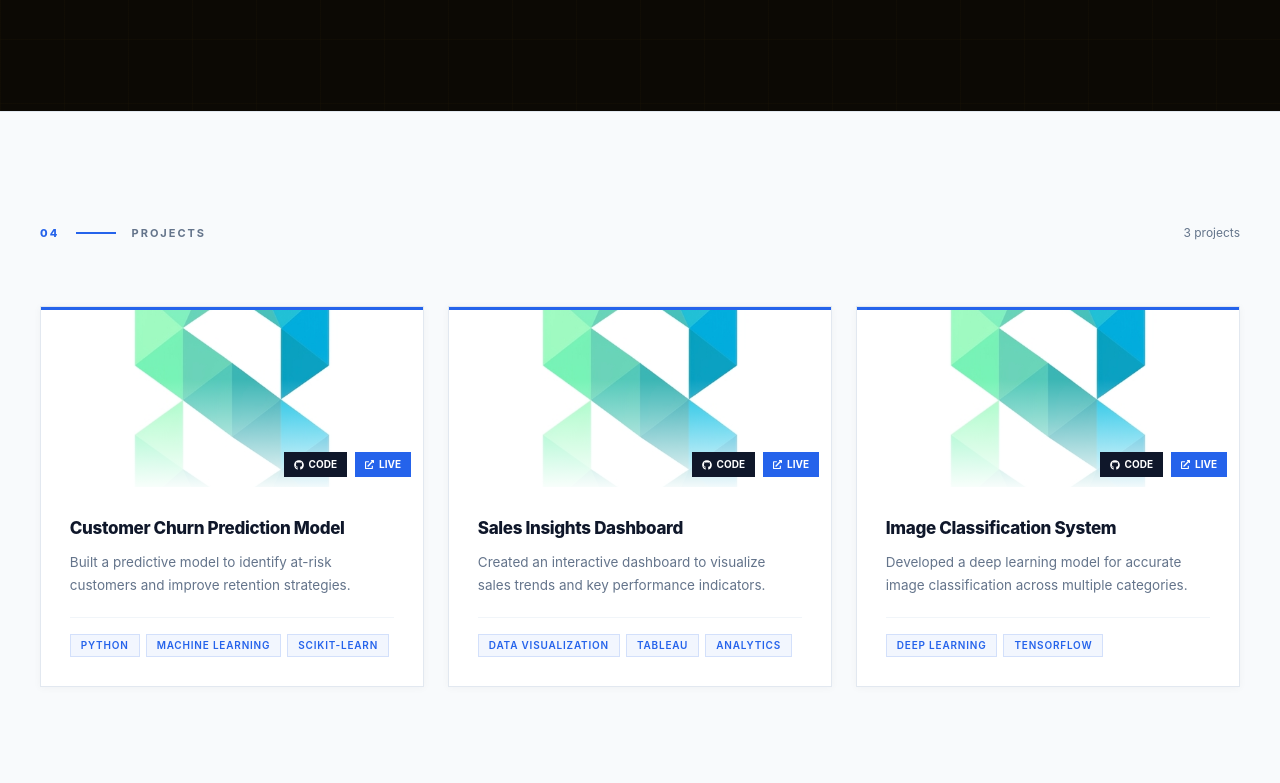
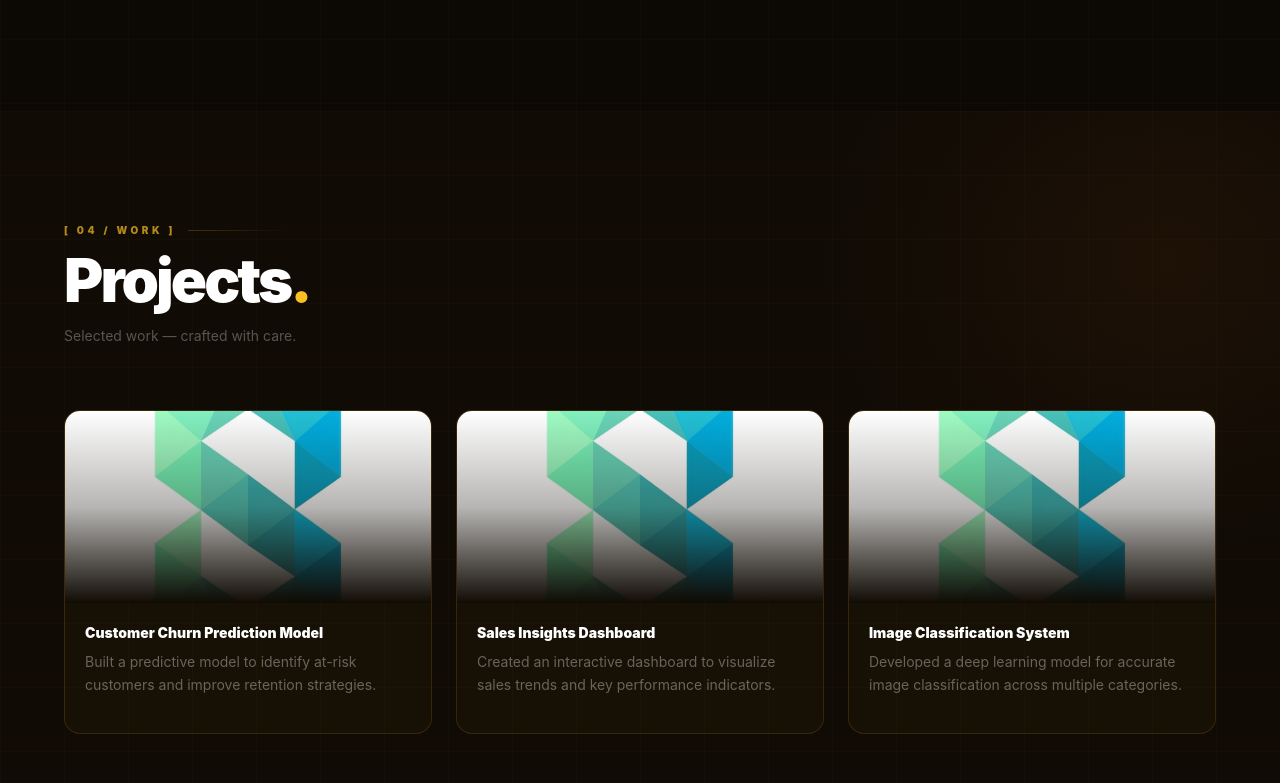
Before and after one commit to salienceenterprises-lab/portfolio-d6fc2, a Next.js app: page /portfolio-d6fc2/ in a window 1280 px wide. Shown: the part 3617-4400 px from the top of the page. Built offline with nearby package versions, Linux system fonts and the light colour scheme.

Commit message:
Update app/components/projects.jsx via Portfolio SaaS

```diff
--- a/app/components/projects.jsx
+++ b/app/components/projects.jsx
@@ -1,191 +1,106 @@
 "use client";
-import React from "react";
 import { motion } from "framer-motion";
-import { FaGithub, FaExternalLinkAlt } from "react-icons/fa";
+import { FaGithub, FaExternalLinkAlt, FaFolder } from "react-icons/fa";
 
-const NAVY = "#0f172a";
-const BLUE = "#2563eb";
-const GREY = "#64748b";
-
-export default function FintechProjects({ data }) {
-  const list = data?.projects || [];
-  if (!list.length) return null;
+export default function PortfolioProjects({ data }) {
+  if (!data?.projects?.length) return null;
 
   return (
-    <section id="projects" style={{ background: "#f8fafc", borderTop: "1px solid #e2e8f0" }}>
-      <style>{`
-        @media (max-width: 767px) {
-          .ft-proj-inner { padding: 4rem 1.25rem !important; }
-          .ft-proj-grid { grid-template-columns: 1fr !important; }
-        }
-      `}</style>
-      <div className="ft-proj-inner" style={{ maxWidth: "1280px", margin: "0 auto", padding: "7rem 2.5rem" }}>
-        {/* Header */}
-        <motion.div
-          initial={{ opacity: 0, y: 20 }} whileInView={{ opacity: 1, y: 0 }}
-          viewport={{ once: true }} transition={{ duration: 0.6 }}
-          style={{ display: "flex", alignItems: "center", justifyContent: "space-between", marginBottom: "4rem", flexWrap: "wrap", gap: "1rem" }}
-        >
-          <div style={{ display: "flex", alignItems: "center", gap: "1rem" }}>
-            <span style={{ fontSize: "11px", fontWeight: 800, color: BLUE, textTransform: "uppercase", letterSpacing: "0.2em" }}>04</span>
-            <div style={{ width: "40px", height: "2px", background: BLUE }} />
-            <span style={{ fontSize: "11px", fontWeight: 700, color: GREY, textTransform: "uppercase", letterSpacing: "0.18em" }}>Projects</span>
+    <section id="projects" className="relative py-28 px-6 overflow-hidden bg-[#100b05]">
+
+      <div className="absolute inset-0 pointer-events-none">
+        <div className="absolute top-0 right-0 w-[700px] h-[600px] rounded-full translate-x-1/3 -translate-y-1/4"
+          style={{ background:"radial-gradient(ellipse,rgba(249,115,22,0.06),transparent 70%)" }} />
+        <div className="absolute inset-0 bg-[linear-gradient(rgba(251,191,36,0.02)_1px,transparent_1px),linear-gradient(90deg,rgba(251,191,36,0.02)_1px,transparent_1px)] bg-[size:64px_64px]" />
       </div>
-          <span style={{ fontSize: "12px", color: GREY }}>
-            {list.length} project{list.length !== 1 ? "s" : ""}
-          </span>
+
+      <div className="max-w-6xl mx-auto relative z-10">
+        <motion.div initial={{ opacity:0,x:-20 }} whileInView={{ opacity:1,x:0 }} viewport={{ once:true }} transition={{ duration:0.5 }}
+          className="flex items-center gap-3 mb-3">
+          <span className="text-[10px] font-black tracking-[0.35em] uppercase text-amber-400/70">[ 04 / Work ]</span>
+          <div className="flex-1 h-px bg-gradient-to-r from-amber-500/25 to-transparent max-w-[100px]" />
         </motion.div>
 
-        <div className="ft-proj-grid" style={{ display: "grid", gridTemplateColumns: "repeat(auto-fill, minmax(340px, 1fr))", gap: "1.5rem" }}>
-          {list.map((project, i) => {
-            const title    = project.title || project.name || "";
-            const desc     = project.description || "";
-            const image    = project.imageBase64 || project.image || "";
-            const github   = project.github  || project.githubUrl || project.repo || "";
-            const liveUrl  = project.demo    || project.live || project.url || project.link || project.liveUrl || "";
-            const tags =
-              Array.isArray(project.stack)        ? project.stack :
-              Array.isArray(project.tags)          ? project.tags :
-              Array.isArray(project.technologies)  ? project.technologies :
-              Array.isArray(project.tech)          ? project.tech : [];
+        <motion.h2 initial={{ opacity:0,y:18 }} whileInView={{ opacity:1,y:0 }} viewport={{ once:true }} transition={{ duration:0.6,delay:0.05 }}
+          className="text-4xl sm:text-6xl font-black tracking-tighter text-white mb-4">
+          Projects<span className="text-amber-400">.</span>
+        </motion.h2>
+        <motion.p initial={{ opacity:0 }} whileInView={{ opacity:1 }} viewport={{ once:true }} transition={{ duration:0.5,delay:0.15 }}
+          className="text-white/30 text-sm mb-16 max-w-sm">
+          Selected work — crafted with care.
+        </motion.p>
 
-            return (
+        <div className="grid gap-6 sm:grid-cols-2 lg:grid-cols-3">
+          {data.projects.map((proj, index) => (
+            <motion.div key={index}
+              initial={{ opacity:0,y:28 }} whileInView={{ opacity:1,y:0 }} viewport={{ once:true }}
+              transition={{ duration:0.5,delay:index*0.08 }}
+              whileHover={{ y:-6 }}
+              className="group relative border border-amber-500/15 overflow-hidden rounded-2xl transition-all duration-300 hover:border-amber-400/40 hover:shadow-[0_20px_60px_rgba(251,191,36,0.1)]"
+              style={{ background:"rgba(251,191,36,0.03)" }}>
+
+              {/* With image */}
+              {proj.imageBase64 ? (
+                <div className="relative h-48 overflow-hidden">
+                  <img src={proj.imageBase64} alt={proj.title}
+                    className="w-full h-full object-cover transition-transform duration-700 group-hover:scale-110" />
+                  <div className="absolute inset-0 bg-gradient-to-b from-transparent via-[#100b05]/30 to-[#100b05]" />
+                  {/* Heat shimmer on hover */}
                   <motion.div
-                key={i}
-                initial={{ opacity: 0, y: 20 }}
-                whileInView={{ opacity: 1, y: 0 }}
-                viewport={{ once: true }}
-                transition={{ duration: 0.5, delay: i * 0.06 }}
-                style={{
-                  background: "#ffffff",
-                  border: "1px solid #e2e8f0",
-                  display: "flex", flexDirection: "column",
-                  boxShadow: "0 1px 8px rgba(15,23,42,0.04)",
-                  transition: "all 0.25s ease",
-                  position: "relative",
-                  overflow: "hidden",
-                }}
-                onMouseEnter={(e) => {
-                  e.currentTarget.style.boxShadow = "0 8px 32px rgba(37,99,235,0.1)";
-                  e.currentTarget.style.borderColor = "rgba(37,99,235,0.25)";
-                  e.currentTarget.style.transform = "translateY(-2px)";
-                }}
-                onMouseLeave={(e) => {
-                  e.currentTarget.style.boxShadow = "0 1px 8px rgba(15,23,42,0.04)";
-                  e.currentTarget.style.borderColor = "#e2e8f0";
-                  e.currentTarget.style.transform = "translateY(0)";
-                }}
-              >
-                {/* Top blue bar */}
-                <div style={{ position: "absolute", top: 0, left: 0, right: 0, height: "3px", background: BLUE, zIndex: 1 }} />
-
-                {/* Project image */}
-                {image ? (
-                  <div style={{ position: "relative", height: "180px", overflow: "hidden" }}>
-                    <img
-                      src={image}
-                      alt={title}
-                      style={{ width: "100%", height: "100%", objectFit: "cover", display: "block", transition: "transform 0.5s ease" }}
-                      onMouseEnter={(e) => { e.currentTarget.style.transform = "scale(1.05)"; }}
-                      onMouseLeave={(e) => { e.currentTarget.style.transform = "scale(1)"; }}
-                    />
-                    <div style={{
-                      position: "absolute", inset: 0,
-                      background: "linear-gradient(to bottom, transparent 40%, rgba(255,255,255,0.95))",
-                    }} />
-                    {/* Links overlay */}
-                    <div style={{ position: "absolute", bottom: "10px", right: "12px", display: "flex", gap: "8px" }}>
-                      {github && (
-                        <a href={github} target="_blank" rel="noopener noreferrer"
-                          onClick={(e) => e.stopPropagation()}
-                          style={{
-                            display: "flex", alignItems: "center", gap: "5px",
-                            fontSize: "10px", fontWeight: 700, textTransform: "uppercase",
-                            color: "#fff", background: NAVY,
-                            padding: "5px 10px", textDecoration: "none",
-                          }}>
-                          <FaGithub size={10} /> Code
+                    initial={{ x:"-100%",opacity:0 }} whileHover={{ x:"200%",opacity:1 }}
+                    transition={{ duration:0.7 }}
+                    className="absolute inset-y-0 w-1/3 bg-gradient-to-r from-transparent via-amber-400/15 to-transparent skew-x-12 pointer-events-none" />
+                  <div className="absolute bottom-3 right-3 flex gap-2 opacity-0 group-hover:opacity-100 translate-y-2 group-hover:translate-y-0 transition-all duration-300 z-10">
+                    {proj.github && (
+                      <a href={proj.github} target="_blank" rel="noopener noreferrer"
+                        className="flex items-center gap-1.5 px-3 py-1.5 rounded-full text-[10px] font-black uppercase tracking-wider text-white/70 hover:text-amber-300 border border-amber-500/30 backdrop-blur-sm transition-colors"
+                        style={{ background:"rgba(12,9,4,0.85)" }}>
+                        <FaGithub className="w-3 h-3" /> Code
                       </a>
                     )}
-                      {liveUrl && (
-                        <a href={liveUrl} target="_blank" rel="noopener noreferrer"
-                          onClick={(e) => e.stopPropagation()}
-                          style={{
-                            display: "flex", alignItems: "center", gap: "5px",
-                            fontSize: "10px", fontWeight: 700, textTransform: "uppercase",
-                            color: "#fff", background: BLUE,
-                            padding: "5px 10px", textDecoration: "none",
-                          }}>
-                          <FaExternalLinkAlt size={9} /> Live
+                    {proj.demo && (
+                      <a href={proj.demo} target="_blank" rel="noopener noreferrer"
+                        className="flex items-center gap-1.5 px-3 py-1.5 rounded-full text-[10px] font-black uppercase tracking-wider text-black transition-colors"
+                        style={{ background:"linear-gradient(135deg,#fbbf24,#f97316)" }}>
+                        <FaExternalLinkAlt className="w-2.5 h-2.5" /> Live
                       </a>
                     )}
                   </div>
                 </div>
               ) : (
-                  /* No image: header strip with index + links */
-                  <div style={{
-                    height: "64px", padding: "0 1.8rem",
-                    display: "flex", alignItems: "center", justifyContent: "space-between",
-                    background: "rgba(37,99,235,0.04)",
-                    borderBottom: "1px solid #e2e8f0",
-                  }}>
-                    <span style={{ fontSize: "28px", fontWeight: 900, color: "rgba(37,99,235,0.08)", letterSpacing: "-0.04em" }}>
-                      {String(i + 1).padStart(2, "0")}
+                /* No image — warm header strip */
+                <div className="relative h-24 border-b border-amber-500/10 overflow-hidden flex items-center px-5"
+                  style={{ background:"linear-gradient(135deg,rgba(251,191,36,0.06),rgba(249,115,22,0.03),rgba(12,9,4,0))" }}>
+                  <span className="absolute right-4 top-1/2 -translate-y-1/2 text-7xl font-black select-none leading-none tabular-nums"
+                    style={{ WebkitTextFillColor:"transparent", WebkitTextStrokeWidth:"1px", WebkitTextStrokeColor:"rgba(251,191,36,0.08)" }}>
+                    {String(index + 1).padStart(2, "0")}
                   </span>
-                    <div style={{ display: "flex", gap: "10px" }}>
-                      {github && (
-                        <a href={github} target="_blank" rel="noopener noreferrer"
-                          style={{ color: "#94a3b8", textDecoration: "none", transition: "color 0.2s" }}
-                          onMouseEnter={(e) => e.currentTarget.style.color = BLUE}
-                          onMouseLeave={(e) => e.currentTarget.style.color = "#94a3b8"}
-                          onClick={(e) => e.stopPropagation()}>
-                          <FaGithub size={15} />
-                        </a>
-                      )}
-                      {liveUrl && (
-                        <a href={liveUrl} target="_blank" rel="noopener noreferrer"
-                          style={{ color: "#94a3b8", textDecoration: "none", transition: "color 0.2s" }}
-                          onMouseEnter={(e) => e.currentTarget.style.color = BLUE}
-                          onMouseLeave={(e) => e.currentTarget.style.color = "#94a3b8"}
-                          onClick={(e) => e.stopPropagation()}>
-                          <FaExternalLinkAlt size={13} />
-                        </a>
-                      )}
+                  <div className="flex items-center gap-3 relative z-10">
+                    <FaFolder className="w-5 h-5 text-amber-400/40 flex-shrink-0" />
+                    <div className="flex gap-2">
+                      {proj.github && <a href={proj.github} target="_blank" rel="noopener noreferrer" className="text-white/30 hover:text-amber-400 transition-colors"><FaGithub className="w-4 h-4" /></a>}
+                      {proj.demo && <a href={proj.demo} target="_blank" rel="noopener noreferrer" className="text-white/30 hover:text-amber-400 transition-colors"><FaExternalLinkAlt className="w-3.5 h-3.5" /></a>}
+                    </div>
                   </div>
                 </div>
               )}
 
-                {/* Card body */}
-                <div style={{ padding: "1.8rem", flex: 1, display: "flex", flexDirection: "column" }}>
-                  <h3 style={{ fontSize: "17px", fontWeight: 800, color: NAVY, letterSpacing: "-0.02em", margin: "0 0 0.6rem" }}>
-                    {title}
-                  </h3>
-
-                  {desc && (
-                    <p style={{ fontSize: "13.5px", color: GREY, lineHeight: 1.7, margin: "0 0 1.25rem", fontWeight: 400, flex: 1 }}>
-                      {desc}
-                    </p>
-                  )}
-
-                  {tags.length > 0 && (
-                    <div style={{ display: "flex", flexWrap: "wrap", gap: "6px", paddingTop: "1rem", borderTop: "1px solid #f1f5f9" }}>
-                      {tags.filter(Boolean).map((tag, j) => (
-                        <span key={j} style={{
-                          fontSize: "10px", fontWeight: 600, textTransform: "uppercase",
-                          letterSpacing: "0.08em", color: BLUE,
-                          background: "rgba(37,99,235,0.06)",
-                          border: "1px solid rgba(37,99,235,0.15)",
-                          padding: "3px 10px",
-                        }}>
-                          {typeof tag === "string" ? tag : tag?.name || String(tag)}
+              <div className="p-5">
+                <h3 className="font-black text-white text-sm mb-2 group-hover:text-amber-200 transition-colors duration-300">{proj.title}</h3>
+                {proj.description && <p className="text-sm text-white/35 leading-relaxed mb-4">{proj.description}</p>}
+                {proj.tech?.length > 0 && (
+                  <div className="flex flex-wrap gap-1.5 pt-4 border-t border-white/[0.05]">
+                    {proj.tech.filter(t => t?.trim()).map((tech) => (
+                      <span key={tech} className="text-[9px] font-bold uppercase tracking-wider text-amber-400/50 px-2 py-0.5 rounded-full border border-amber-500/15"
+                        style={{ background:"rgba(251,191,36,0.05)" }}>
+                        {tech}
                       </span>
                     ))}
                   </div>
                 )}
               </div>
             </motion.div>
-            );
-          })}
+          ))}
         </div>
       </div>
     </section>
```
Lines whose indentation alone changed are shown as unchanged.
